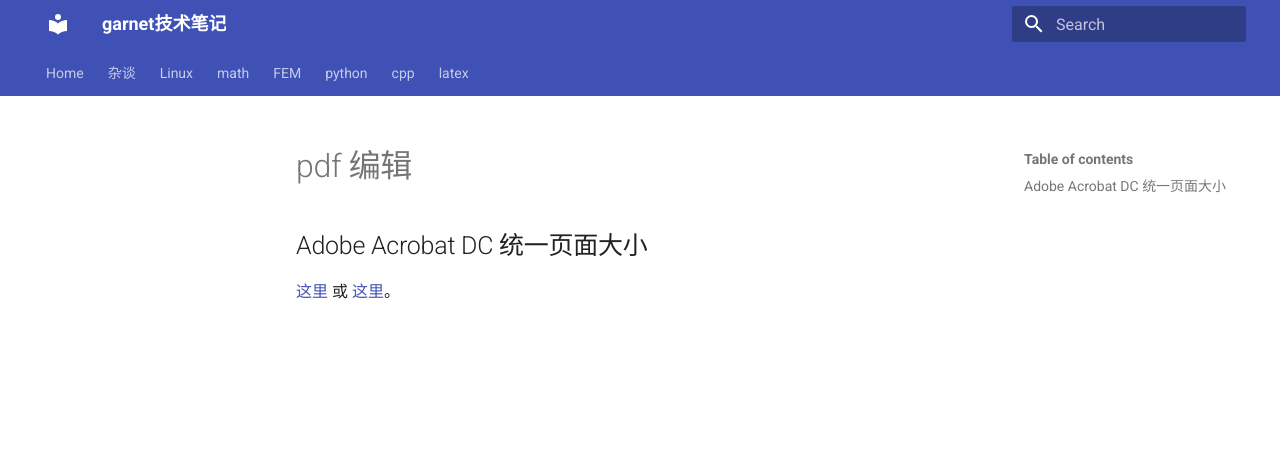
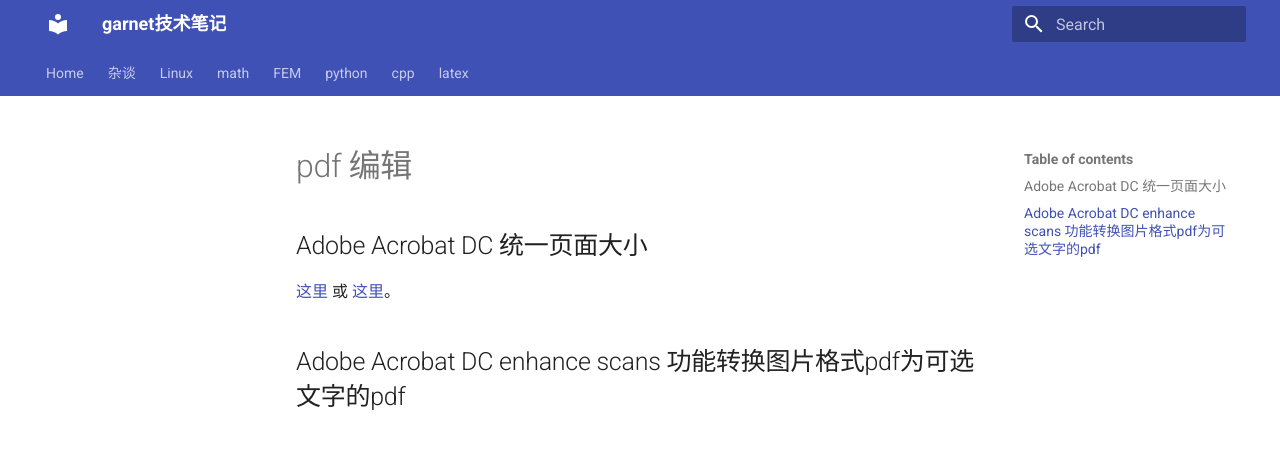
Before and after one commit to ymma98/technotes, an MkDocs documentation site: the page built from docs/杂谈/pdf编辑.md, in a window 1280 px wide. Shown: the top 450 px of the page. Built offline with MkDocs 1.6.1 and Material for MkDocs 9.7.7, drawn with Linux system fonts in a browser that asks for light colours.

Commit message:
docs/杂谈/pdf编辑.md updated from https://stackedit.cn/

```diff
--- a/docs/杂谈/pdf编辑.md
+++ b/docs/杂谈/pdf编辑.md
@@ -5,7 +5,7 @@
 [这里](https://helpx.adobe.com/acrobat/kb/Change-PDF-page-size-in-MAC.html) 或 [这里](https://www.cnblogs.com/yaoyushun/p/17283927.html)。
 
 
-##
+## Adobe Acrobat DC enhance scans 功能转换图片格式pdf为可选文字的pdf
 <!--stackedit_data:
-eyJoaXN0b3J5IjpbLTE5NzEwNzg2MzldfQ==
+eyJoaXN0b3J5IjpbLTE0NjQ1NTc5MDNdfQ==
 -->
```
